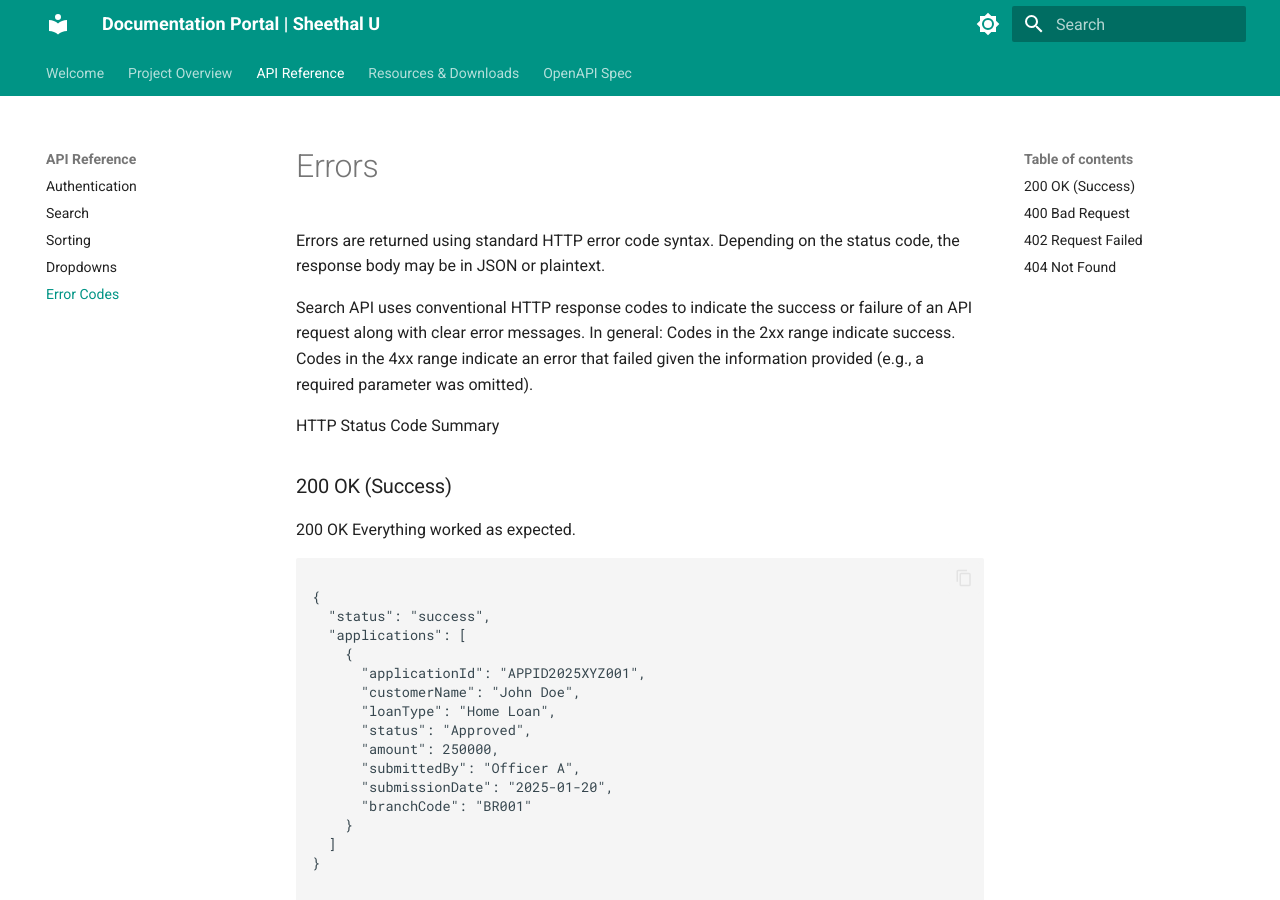
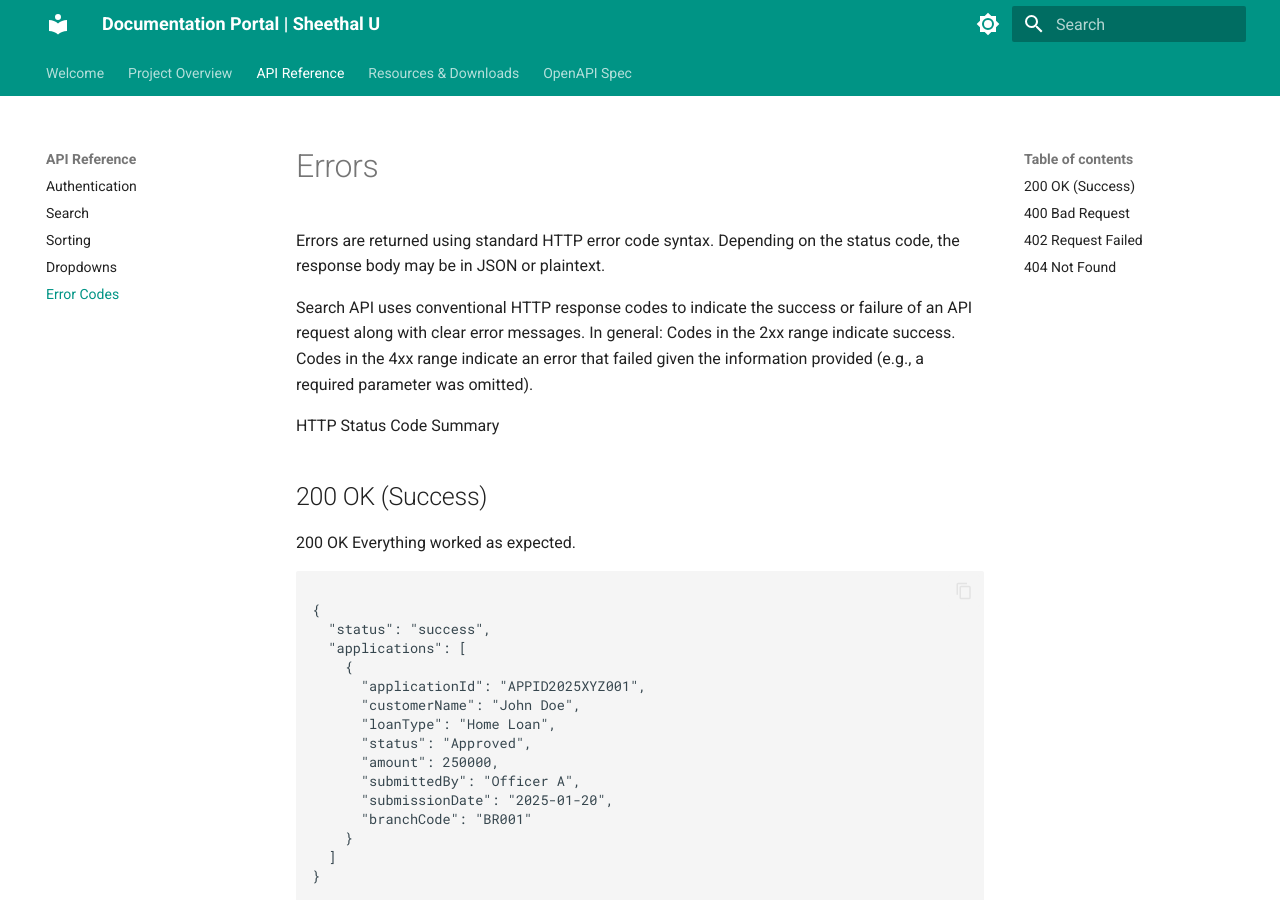
Before and after one commit to sheethalu/Documentation-Portal, an MkDocs documentation site: the page built from docs/Errors/errors.md, in a window 1280 px wide and 900 px high. Built offline with MkDocs 1.6.1 and Material for MkDocs 9.7.7, drawn with Linux system fonts in a browser that asks for light colours.

````diff
--- a/docs/Errors/errors.md
+++ b/docs/Errors/errors.md
@@ -6,7 +6,7 @@ Search API uses conventional HTTP response codes to indicate the success or fail
 
 HTTP Status Code Summary
 
-### 200 OK (Success)
+## 200 OK (Success)
 
 200	OK	Everything worked as expected.
 
@@ -30,7 +30,7 @@ HTTP Status Code Summary
 
 ```
 
-### 400 Bad Request
+## 400 Bad Request
 
 400	Bad Request	The request was unacceptable, often due to missing a required parameter.
 Invalid input fields.
@@ -56,7 +56,7 @@ Invalid input fields.
 
 ```
 
-### 402	Request Failed
+## 402	Request Failed
 
 The parameters were valid but the request failed.
 
@@ -68,7 +68,7 @@ The parameters were valid but the request failed.
 }
 ```
 
-### 404	Not Found
+## 404	Not Found
 
 The requested resource doesn’t exist.
 
````
Also changed, not shown: docs/resources.md (+1 -1 lines).
